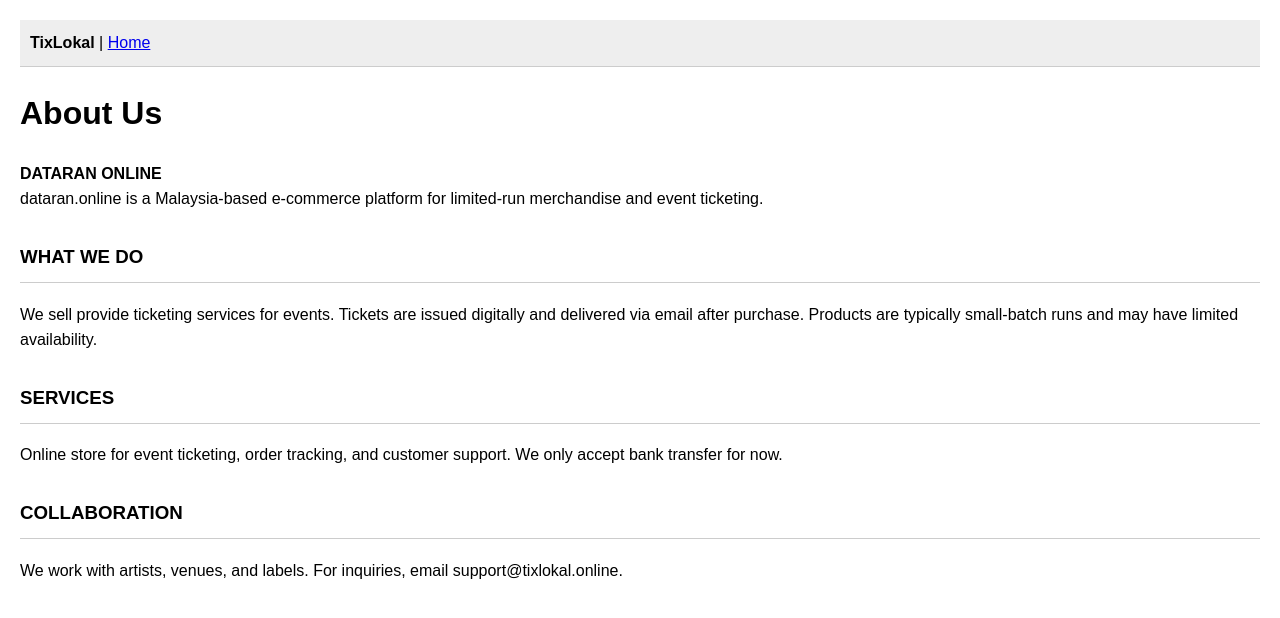
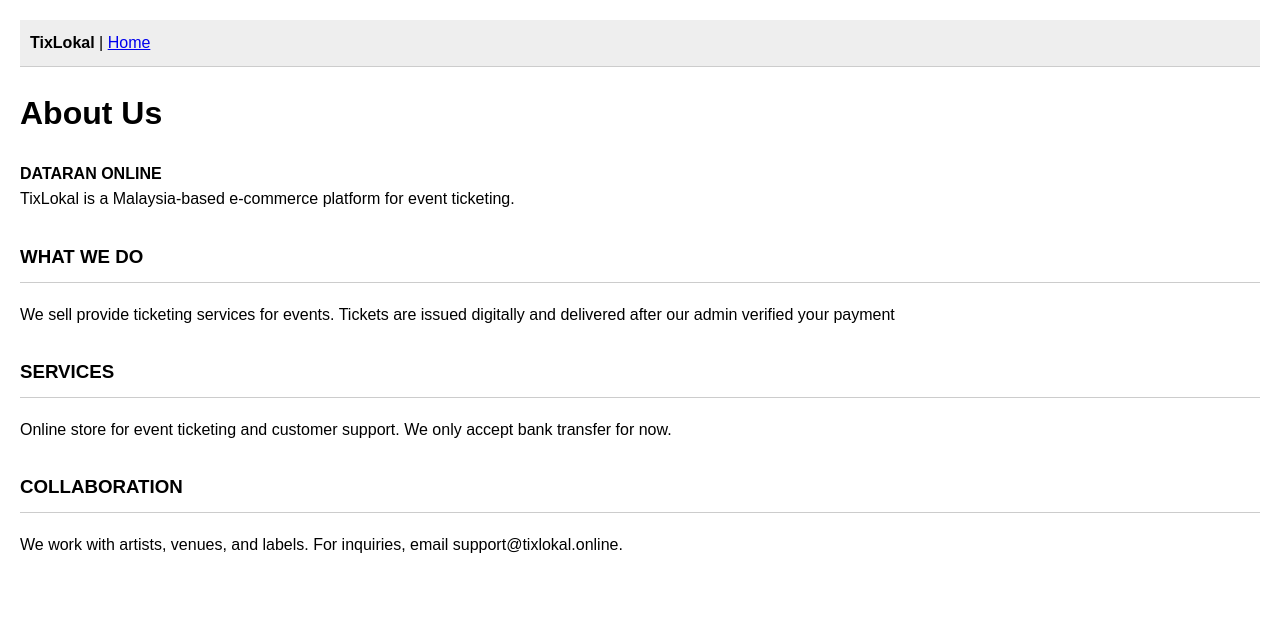
Before and after one commit to dirbasyir-droid/tixlokal, a PHP site: page /about.php in a window 1280 px wide. Shown: the top 618 px of the page. Run offline with PHP 8.4, Linux system fonts and the light colour scheme.

Commit message:
Update about.php

```diff
--- a/MyPhpWebsite/about.php
+++ b/MyPhpWebsite/about.php
@@ -20,16 +20,17 @@
 <h1>About Us</h1>
 
 <p><strong>DATARAN ONLINE</strong><br>
-dataran.online is a Malaysia-based e-commerce platform for limited-run merchandise and event ticketing.</p>
+TixLokal is a Malaysia-based e-commerce platform for event ticketing.</p>
 
 <h3>WHAT WE DO</h3>
-<p>We sell provide ticketing services for events. Tickets are issued digitally and delivered via email after purchase. Products are typically small-batch runs and may have limited availability.</p>
+<p>We sell provide ticketing services for events. Tickets are issued digitally and delivered after our admin verified your payment</p>
 
 <h3>SERVICES</h3>
-<p>Online store for event ticketing, order tracking, and customer support. We only accept bank transfer for now.</p>
+<p>Online store for event ticketing and customer support. We only accept bank transfer for now.</p>
 
 <h3>COLLABORATION</h3>
 <p>We work with artists, venues, and labels. For inquiries, email support@tixlokal.online.</p>
 
 </body>
+
 </html>
```
